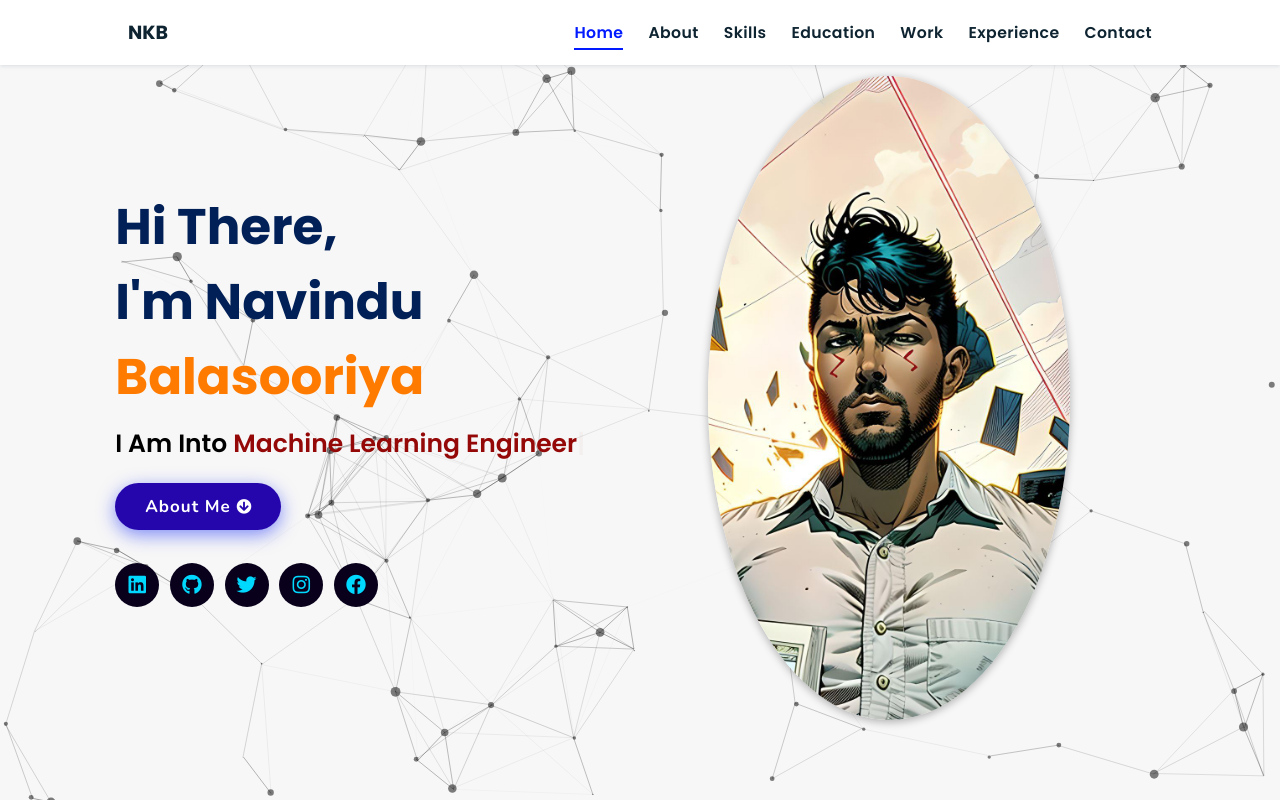
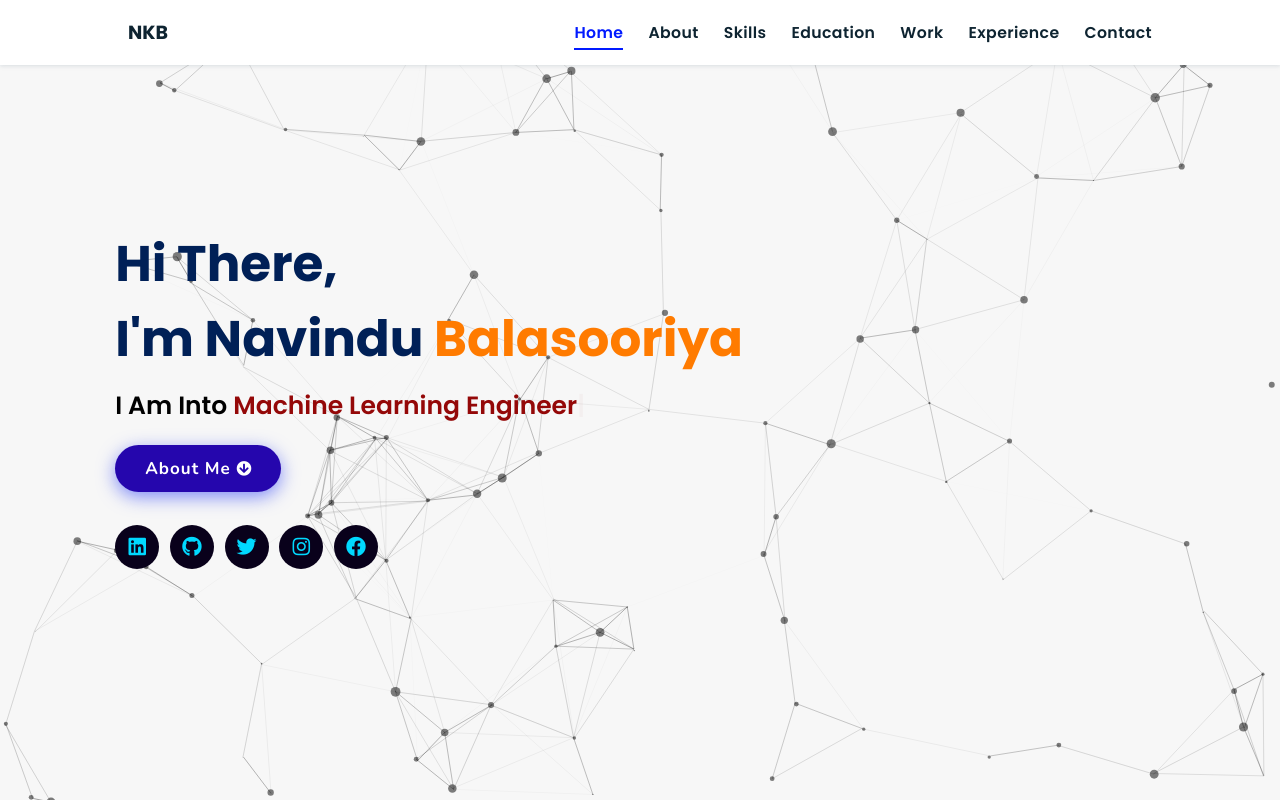
Before and after one commit to NavinduKojitha/Navindu-Portfolio, a plain HTML site: page index.html in a window 1280 px wide. Shown: the top 802 px of the page. Drawn offline with nearby package versions, Linux system fonts and the light colour scheme; no server answers.

Commit message:
Update index.html

```diff
--- a/index.html
+++ b/index.html
@@ -61,9 +61,9 @@
         </ul>
       </div>
     </div>
-<div class="image">
+<!-- <div class="image">
     <img draggable="false" class="tilt" src="./assets/images/nawwaanuime.jpg" alt="">
-</div>
+</div> -->
 </section>
 <!-- hero section ends -->
 
```
